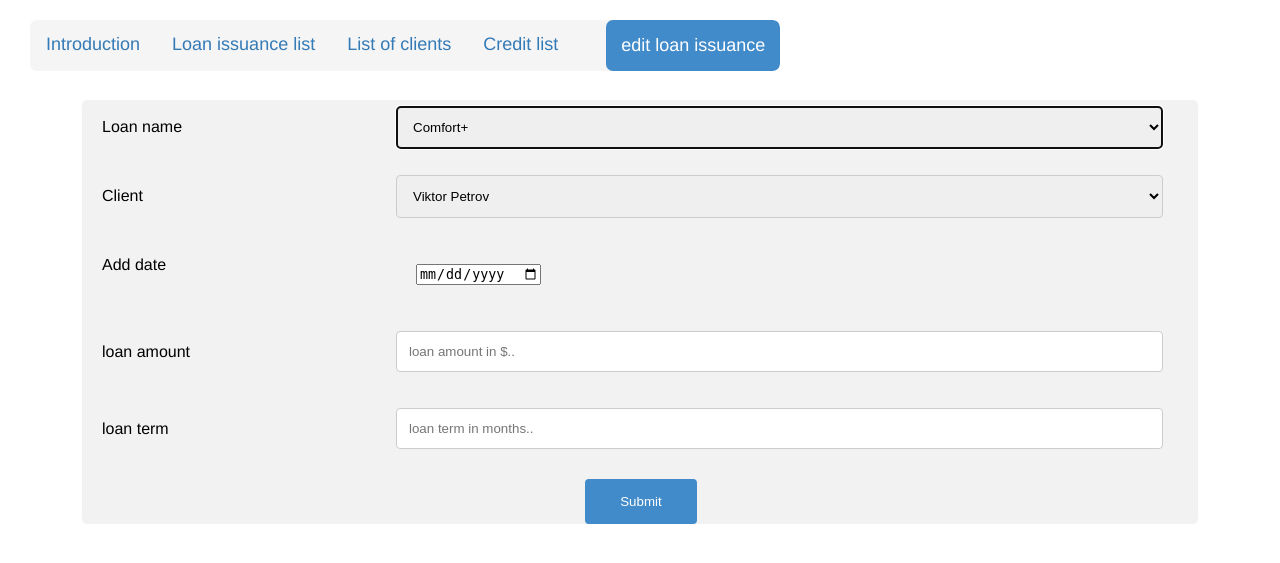
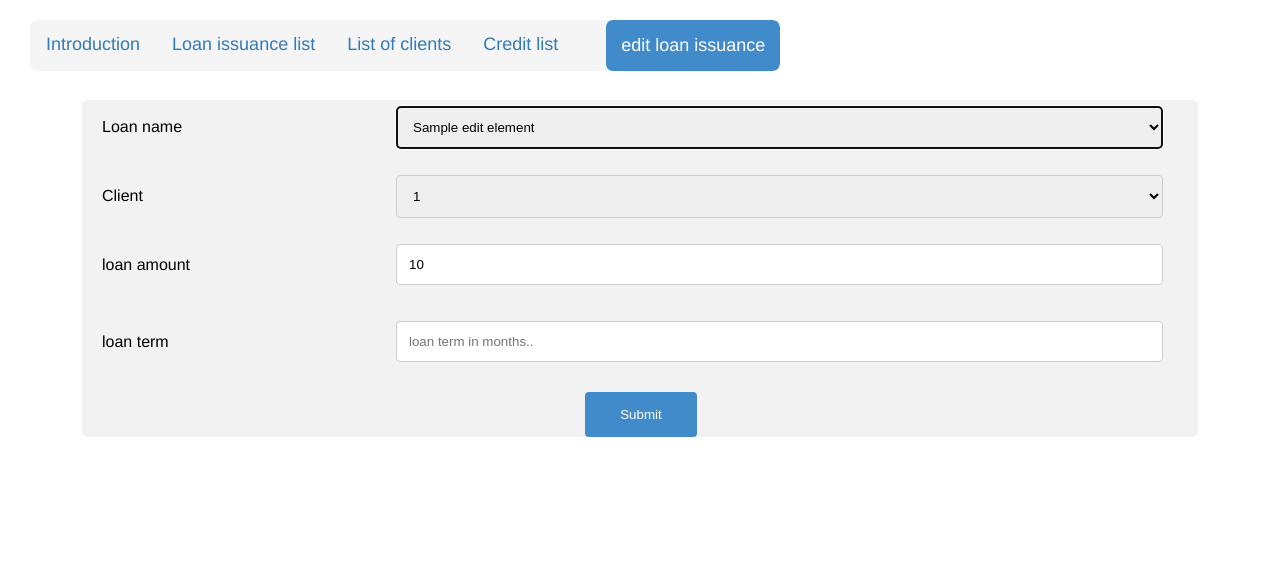
Before and after one commit to rt1e/flask-CRUD, a Flask app: template ISSUANCE-OF-LOANS-APP/templates/edit_loan_issuance.html in a window 1280 px wide. Shown: the part 90-653 px from the top of the page. Run offline with Flask 2, Linux system fonts and the light colour scheme; the template is opened without the code that fills it: most values are stand-ins (such as "Sample title", 1, 10 or a date in 2020); parts of the project's set-up code (start-up, migrations or seed data) failed here and were passed over.

Commit message:
added deletion of editing loan applications

```diff
--- a/ISSUANCE-OF-LOANS-APP/main.py
+++ b/ISSUANCE-OF-LOANS-APP/main.py
@@ -18,12 +18,13 @@
     id = db.Column(db.Integer, primary_key=True)
     loan_name = db.Column(db.String(50), nullable=False)
     client_passport_number = db.Column(db.String(50), nullable=False)
-    #add_date = db.Column(db.DateTime, default=datetime.utcnow)
+    # add_date = db.Column(db.DateTime, default=datetime.utcnow)
     loan_amount = db.Column(db.Integer, nullable=False)
     loan_term = db.Column(db.Integer, nullable=False)
 
     def __repr__(self):
-        return '<loan_issuance_list %r>' %self.id
+        return "<loan_issuance_list %r>" % self.id
+
 
 class clients_list(db.Model):
     id = db.Column(db.Integer, primary_key=True)
@@ -41,7 +42,8 @@
         self.number_of_loan_applications = number_of_loan_applications
 
     def __repr__(self):
-        return '<clients_list %r>' %self.id
+        return "<clients_list %r>" % self.id
+
 
 class loans_list(db.Model):
     id = db.Column(db.Integer, primary_key=True)
@@ -55,7 +57,7 @@
         self.number_of_loan_applications = number_of_loan_applications
 
     def __repr__(self):
-        return '<loans_list %r>' %self.id
+        return "<loans_list %r>" % self.id
 
 
 @app.route("/")
@@ -65,37 +67,70 @@
 
 @app.route("/loan_issuance_list")
 def Loan_issuance_list():
-    Loan_issuance_list_table = loan_issuance_list.query.all()
-    return render_template("loan_issuance_list.html", Loan_issuance_list_table=Loan_issuance_list_table)
+    Loan_issuance_list_table = loan_issuance_list.query.order_by(
+        loan_issuance_list.id.desc()
+    ).all()
+    return render_template(
+        "loan_issuance_list.html", Loan_issuance_list_table=Loan_issuance_list_table
+    )
 
 
-@app.route("/add_loan_issuance", methods=['POST','GET'])
+@app.route("/add_loan_issuance", methods=["POST", "GET"])
 def add_loan_issuance():
     if request.method == "POST":
-        loan_name = request.form['loan_name']
-        client_passport_number = request.form['client_passport_number']
-        loan_amount = request.form['loan_amount']
-        loan_term = request.form['loan_term']
+        loan_name = request.form["loan_name"]
+        client_passport_number = request.form["client_passport_number"]
+        loan_amount = request.form["loan_amount"]
+        loan_term = request.form["loan_term"]
 
-        Loan_issuance_list = loan_issuance_list(loan_name=loan_name,
+        Loan_issuance_list = loan_issuance_list(
+            loan_name=loan_name,
             client_passport_number=client_passport_number,
             loan_amount=loan_amount,
-            loan_term=loan_term
+            loan_term=loan_term,
         )
 
         try:
             db.session.add(Loan_issuance_list)
             db.session.commit()
-            return redirect('/loan_issuance_list')
+            return redirect("/loan_issuance_list")
         except:
             return "an error occurred while adding an article"
     else:
         return render_template("add_loan_issuance.html")
 
 
-@app.route("/edit_loan_issuance")
-def edit_loan_issuance():
-    return render_template("edit_loan_issuance.html")
+@app.route("/loan_issuance_list/<int:id>/edit", methods=["POST", "GET"])
+def edit_loan_issuance(id):
+    edit_element = loan_issuance_list.query.get(id)
+    if request.method == "POST":
+        edit_element.loan_name = request.form["loan_name"]
+        edit_element.client_passport_number = request.form["client_passport_number"]
+        edit_element.loan_amount = request.form["loan_amount"]
+        edit_element.loan_term = request.form["loan_term"]
+
+        try:
+            db.session.commit()
+            return redirect("/loan_issuance_list")
+        except:
+            return "error while editing"
+    else:
+
+        return render_template(
+            "edit_loan_issuance.html", edit_element=edit_element
+        )
+
+
+@app.route("/loan_issuance_list/<int:id>/del")
+def delete_loan_issuance(id):
+    Loan_issuance_list_delete_element = loan_issuance_list.query.get_or_404(id)
+
+    try:
+        db.session.delete(Loan_issuance_list_delete_element)
+        db.session.commit()
+        return redirect("/loan_issuance_list")
+    except:
+        return "an error occurred while deleting the article"
 
 
 if __name__ == "__main__":
--- a/ISSUANCE-OF-LOANS-APP/static/css/content.css
+++ b/ISSUANCE-OF-LOANS-APP/static/css/content.css
@@ -383,7 +383,7 @@
         cursor: pointer;
     }
 
-    #delete-button {
+    .delete-button {
         margin: auto;
         border: 0px;
         background-color: initial;
--- a/ISSUANCE-OF-LOANS-APP/templates/edit_loan_issuance.html
+++ b/ISSUANCE-OF-LOANS-APP/templates/edit_loan_issuance.html
@@ -12,13 +12,17 @@
 </div>
 {% endblock %}
 {% block content %}
+<form method="post">
     <div class="container1">
         <div class="row">
             <div class="col-25">
-            <label class="container1-label" for="Loan_name">Loan name</label>
+                <label class="container1-label" for="loan_name">Loan name</label>
             </div>
             <div class="col-75">
-            <select id="Loan_name" name="Loan_name" autofocus>
+                <select id="loan_name" name="loan_name" autofocus>
+                    <option value="{{ edit_element.loan_name }}" selected disabled hidden>
+                        {{ edit_element.loan_name }}
+                    </option>
                     <option value="Comfort+">Comfort+</option>
                     <option value="Best2.0">Best2.0</option>
                     <option value="SuperMaxi">SuperMaxi</option>
@@ -27,10 +31,13 @@
         </div>
         <div class="row">
             <div class="col-25">
-            <label for="Client">Client</label>
+                <label for="client_passport_number">Client</label>
             </div>
             <div class="col-75">
-            <select id="List_of_clients-select" name="List_of_clients">
+                <select id="client_passport_number" name="client_passport_number">
+                    <option value="{{ edit_element.client_passport_number }}" selected disabled hidden>
+                        {{ edit_element.client_passport_number }}
+                    </option>
                     <option value="Viktor Petrov">Viktor Petrov</option>
                     <option value="Petr Viktorovich">Petr Viktorovich</option>
                     <option value="Viktoria Pavlovna">Viktoria Pavlovna</option>
@@ -39,21 +46,10 @@
         </div>
         <div class="row">
             <div class="col-25">
-            <label for="add_date">Add date</label>
-        </div>
-        <div class="col-75 add-date">
-            <input type="date" id="add_date" name="add_date" required>
-            <div class="add_date-error-class">
-                <p id="add_date-error"></p>
-            </div>
-        </div>
-    </div>
-    <div class="row">
-        <div class="col-25">
                 <label for="loan_amount">loan amount</label>
             </div>
             <div class="col-75">
-            <input type="number" id="loan_amount-input" name="loan_amount" placeholder="loan amount in $.." required autocomplete="on" max="10000" min="100">
+                <input type="number" id="loan_amount" name="loan_amount" placeholder="loan amount in $.." required autocomplete="on" max="10000" min="100" value="{{ edit_element.loan_amount }}">
                 <div class="loan_amount-input-class">
                     <p id="loan_amount-input-error"></p>
                 </div>
@@ -64,7 +60,7 @@
                 <label for="loan_term">loan term</label>
             </div>
             <div class="col-75">
-            <input type="number" id="loan_term-input" name="loan_term" placeholder="loan term in months.." required autocomplete="on" min="1" max="60">
+                <input type="number" id="loan_term" name="loan_term" placeholder="loan term in months.." required autocomplete="on" min="1" max="60" value="{{ edit_element.loan_term }}">
                 <div class="loan_term-input-class">
                     <p id="loan_term-input-error"></p>
                 </div>
@@ -74,6 +70,7 @@
             <input type="submit" value="Submit" onclick="myFunction()">
         </div>
     </div>
+</form>
 <script type="text/javascript">
 function myFunction() {
     var inpObj = document.getElementById("add_date");
@@ -82,13 +79,13 @@
     } else {
         document.getElementById("add_date-error").innerHTML = "<span style='color:green'>" + "Input OK" + "</span>";
     }
-    var inpObj = document.getElementById("loan_amount-input");
+    var inpObj = document.getElementById("loan_amount");
     if (!inpObj.checkValidity()) {
         document.getElementById("loan_amount-input-error").innerHTML = inpObj.validationMessage;
     } else {
         document.getElementById("loan_amount-input-error").innerHTML = "<span style='color:green'>" + "Input OK" + "</span>";
     }
-    var inpObj = document.getElementById("loan_term-input");
+    var inpObj = document.getElementById("loan_term");
     if (!inpObj.checkValidity()) {
         document.getElementById("loan_term-input-error").innerHTML = inpObj.validationMessage;
     } else {
```
Also changed, not shown: ISSUANCE-OF-LOANS-APP/templates/loan_issuance_list.html (+9 -4 lines). Lines whose indentation alone changed are shown as unchanged.
